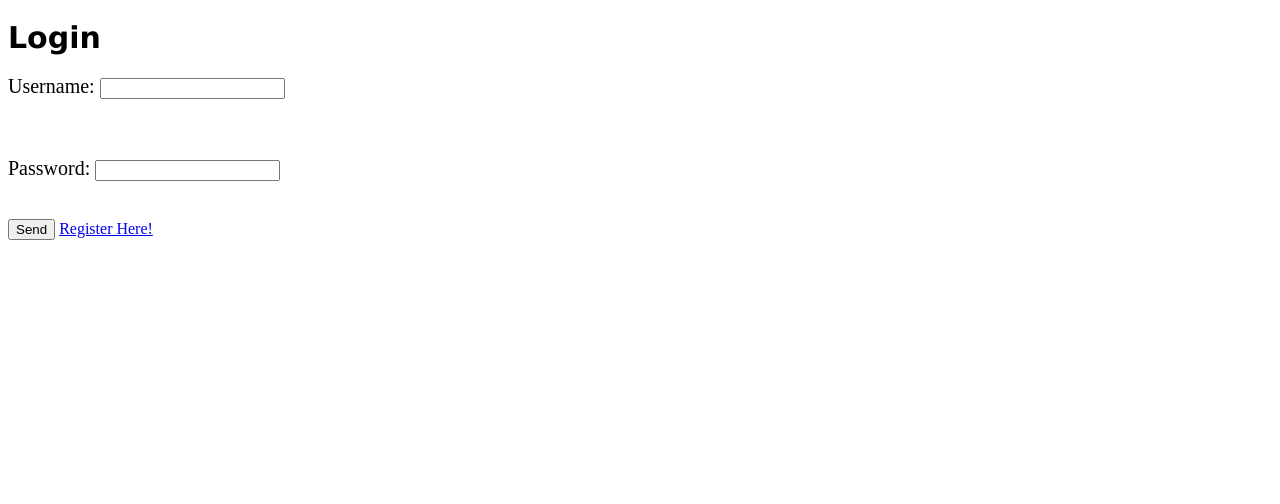
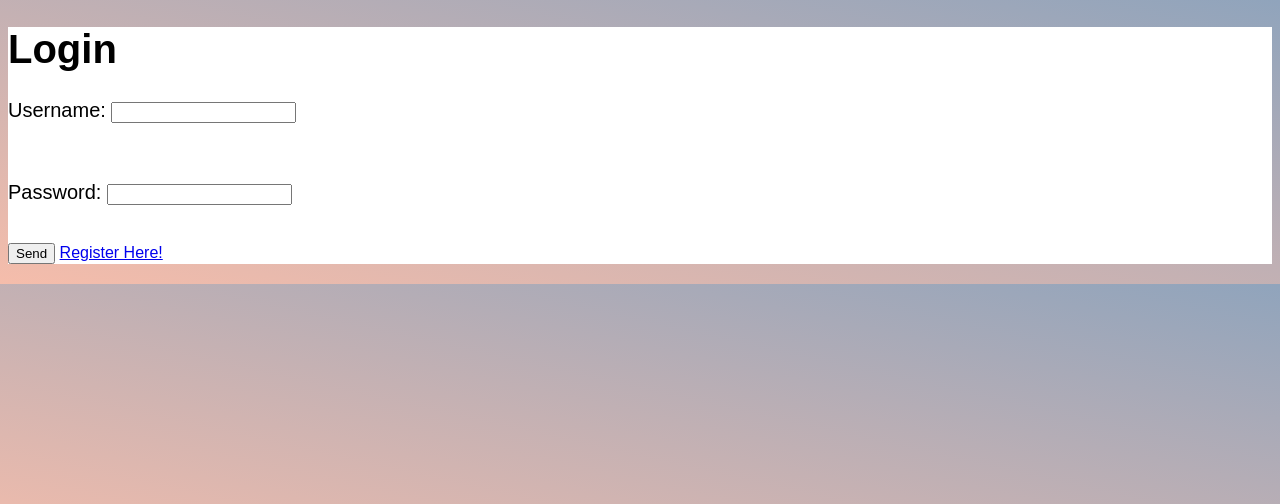
Before and after one commit to StaticDDQ/Go-Blox-GPS, a PHP site: page / in a window 1280 px wide. Shown: the top 504 px of the page. Run offline with PHP 8.4, Linux system fonts and the light colour scheme.

Commit message:
edited index.css

```diff
--- a/public/css/index.css
+++ b/public/css/index.css
@@ -1,16 +1,22 @@
 body {
     /*background-image: url("https://media.istockphoto.com/photos/like-getting-together-with-my-friends-picture-id869988382");
- background-repeat: no-repeat;
     */
     background-size: 100%;
-    font-family: 'Times New Roman', Times, serif;
+    font-family: Arial, Helvetica, sans-serif;
+    background-color: lightsalmon;
+    background-image: linear-gradient(to top right, #f5bdab, #90a4bc);
+
 }
 
 h1 {
-    font-size: 30px;
-    font-family: Verdana, Geneva, Tahoma, sans-serif;
+    font-size: 40px;
+    font-family: Arial, Helvetica, sans-serif;
 }
 
 p {
     font-size: 20px;
 }
+
+.container {
+    background-color: white;
+}
```
